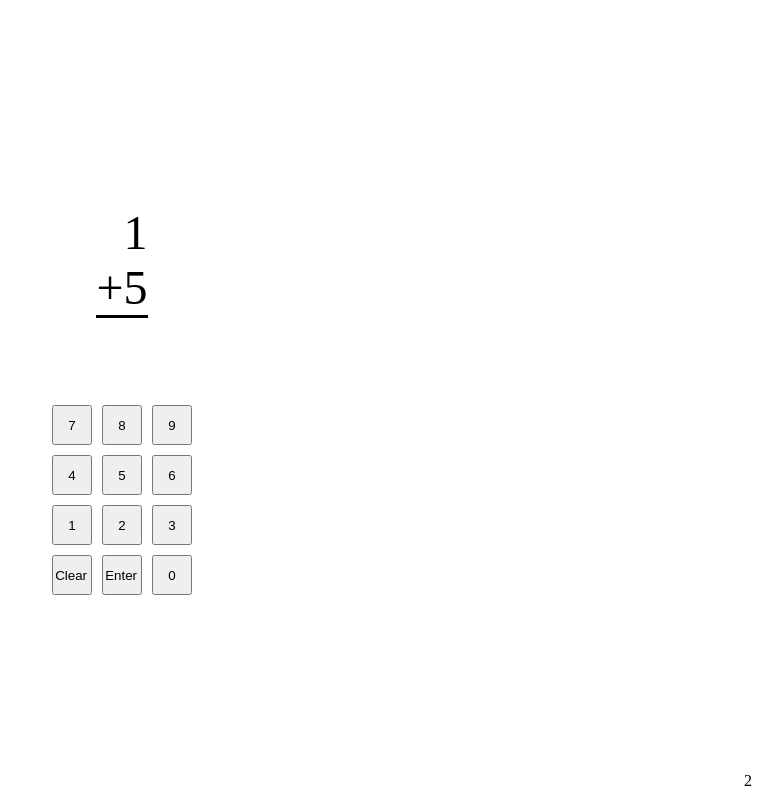
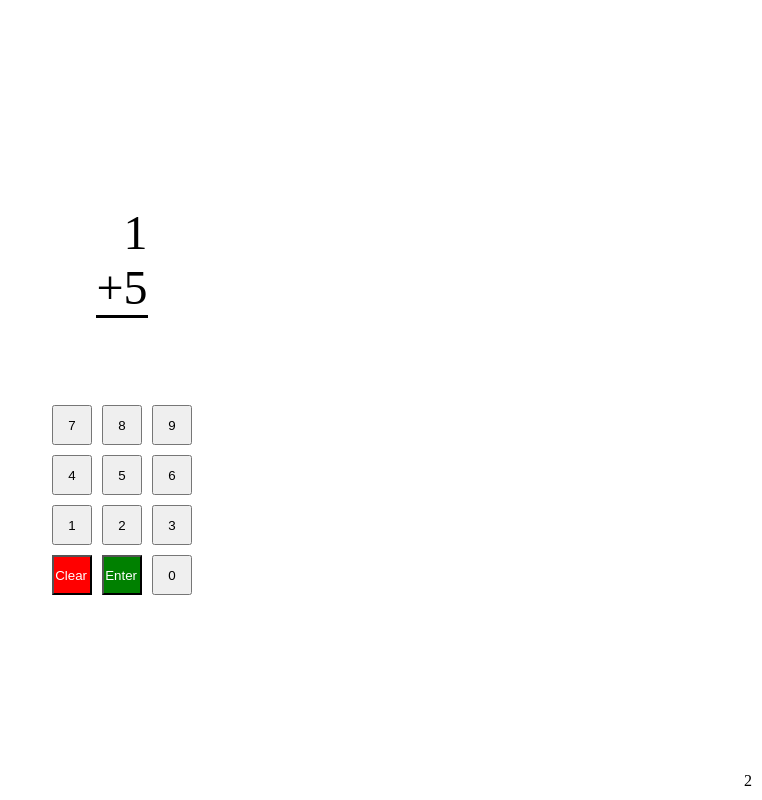
Before and after one commit to cjgammon/math-activity-tracker, a React app: page / in a window 1280 px wide. Both pictures are taken after a click on the button "start". Shown: the whole page, without its empty margins (518-1280 px from the left). Built offline with nearby package versions, Linux system fonts and the light colour scheme.

Commit message:
add meta tags

```diff
--- a/src/app/views/calculatorButton.less
+++ b/src/app/views/calculatorButton.less
@@ -3,3 +3,13 @@
     height: 40px;
     padding: 3px;
 }
+
+.enter{
+    background: green;
+    color: white;
+}
+
+.cancel{
+    background: red;
+    color: white;
+}
--- a/src/app/views/calculatorButton.less.d.ts
+++ b/src/app/views/calculatorButton.less.d.ts
@@ -1,4 +1,6 @@
 declare const styles: {
   readonly "button": string;
+  readonly "enter": string;
+  readonly "cancel": string;
 };
 export = styles;
--- a/src/app/views/calculatorButton.tsx
+++ b/src/app/views/calculatorButton.tsx
@@ -1,4 +1,5 @@
 import * as React from "react";
+import classnames from 'classnames';
 import styles from "./calculatorButton.less";
 
 
@@ -12,7 +13,11 @@ export class CalculatorButton extends React.Component<Props, {}> {
     render() {
         return (
             <button
-                className={styles.button}
+                className={classnames({
+                    [styles.button]: true,
+                    [styles.cancel]: this.props.name == "Clear",
+                    [styles.enter]: this.props.name == "Enter"
+                })}
                 onClick={() => this.props.onClick(this.props.name)}>
                     {this.props.name}
             </button>
--- a/src/app/views/quizView.less
+++ b/src/app/views/quizView.less
@@ -22,3 +22,11 @@
 .incorrect{
     color: red;
 }
+
+.results{
+    padding: 5px;
+}
+
+.finalTime{
+    font-size: 2em;
+}
--- a/src/app/views/quizView.less.d.ts
+++ b/src/app/views/quizView.less.d.ts
@@ -3,5 +3,7 @@ declare const styles: {
   readonly "problem": string;
   readonly "timer": string;
   readonly "incorrect": string;
+  readonly "results": string;
+  readonly "finalTime": string;
 };
 export = styles;
--- a/src/app/views/quizView.tsx
+++ b/src/app/views/quizView.tsx
@@ -169,7 +169,7 @@ export class QuizView extends React.Component <Props, State> {
     renderEnd() {
         return <div className={styles.container}>
             {this.renderCompletedProblemList()}
-            <div>{this.state.time}</div>
+            <div className={styles.finalTime}>{this.state.time}</div>
             <div><button onClick={() => this.start()}>start</button></div>
         </div>
     }
@@ -179,7 +179,7 @@ export class QuizView extends React.Component <Props, State> {
 
         for (let i = 0; i < this.completedProblems.length; i++) {
             let problem = this.completedProblems[i];
-            arr.push(<div>
+            arr.push(<div className={styles.results}>
                 <span className={classnames({[styles.incorrect]: !problem.correct})}>{problem.problem}={problem.answer}</span> : {problem.time}
             </div>);
         }
```
Also changed, not shown: src/app/hello.tsx (deleted, +0 -18 lines), src/index.ejs.
